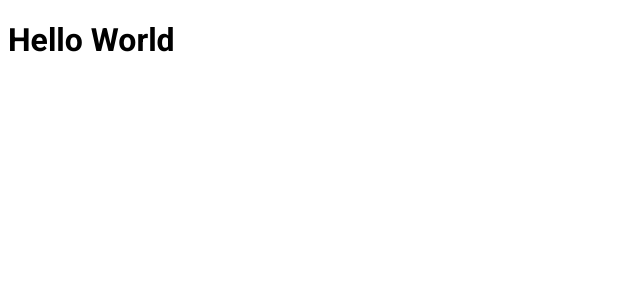
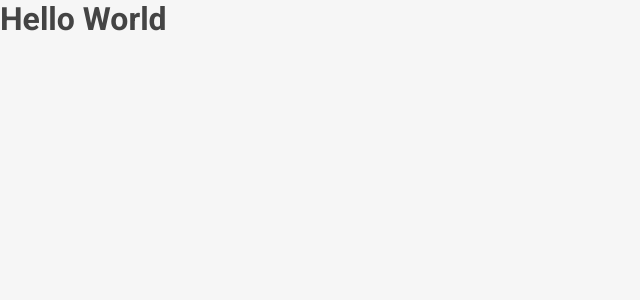
Before and after one commit to theoxav/vue-boutique, a Vue app: page / in a window 1280 px wide. Shown: the top 300 px of the page, without its empty margins (0-640 px from the left). Built offline with nearby package versions, Linux system fonts and the light colour scheme.

Commit message:
Init scss base file

```diff
--- a/src/App.vue
+++ b/src/App.vue
@@ -3,5 +3,6 @@
 </template>
 <script setup lang="ts"></script>
 <style lang="scss">
-@import './assets/base.css';
+@import './assets/base.scss';
+@import 'assets/debug.scss';
 </style>
--- a/src/assets/base.css
+++ /dev/null
@@ -1,7 +0,0 @@
-:root {
-  --font-family: 'Roboto', sans-serif;
-}
-
-body {
-  font-family: var(--font-family);
-}
--- /dev/null
+++ b/src/assets/base.scss
@@ -0,0 +1,106 @@
+:root {
+  --primary-1: #3498db;
+  --primary-2: #2980b9;
+  --danger-1: #a74c3c;
+  --danger-2: #c0392b;
+  --success-1: #2ecc71;
+  --success-2: #27ae60;
+  --white: white;
+  --gray-1: #f6f6f6;
+  --gray-2: #ddd;
+  --text-color: #444;
+  --text-primary-color: #ffffff;
+
+  --border: 1px solid var(--gray-2);
+  --border-radius: 4px;
+
+  --font-family: 'Roboto', sans-serif;
+}
+
+// reset
+* {
+  box-sizing: border-box;
+}
+
+h1,
+h2,
+h3,
+h4 {
+  margin: 0;
+}
+
+ul {
+  list-style: none;
+  padding: 0;
+}
+
+img {
+  max-width: 100%;
+}
+
+a {
+  color: var(--text-color);
+  text-decoration: none;
+}
+
+body {
+  min-height: 100vh;
+  padding: 0;
+  margin: 0;
+  font-family: var(--font-family);
+  color: var(--text-color);
+  background-color: var(--gray-1);
+}
+
+// Flex
+.d-flex {
+  display: flex;
+}
+
+.flex-row {
+  flex-direction: row;
+}
+
+.flex-column {
+  flex-direction: column;
+}
+
+.justify-content-center {
+  justify-content: center;
+}
+
+.align-items-center {
+  align-items: center;
+}
+
+.flex-fill {
+  flex: 1 1 auto;
+}
+
+// Padding
+
+.p-10 {
+  padding: 10px;
+}
+
+.p-20 {
+  padding: 20px;
+}
+
+.p-30 {
+  padding: 30px;
+}
+
+// Margin
+
+.m-10 {
+  margin: 10px;
+}
+
+.m-20 {
+  margin: 20px;
+}
+
+.m-30 {
+  margin: 30px;
+}
--- /dev/null
+++ b/src/assets/debug.scss
@@ -0,0 +1,19 @@
+.b1 {
+  background-color: red;
+}
+
+.b2 {
+  background-color: blue;
+}
+
+.b3 {
+  background-color: green;
+}
+
+.b4 {
+  background-color: yellow;
+}
+
+.b5 {
+  background-color: orange;
+}
--- a/src/main.ts
+++ b/src/main.ts
@@ -1,5 +1,3 @@
-import './assets/base.css'
-
 import { createApp } from 'vue'
 import App from './App.vue'
 
```
